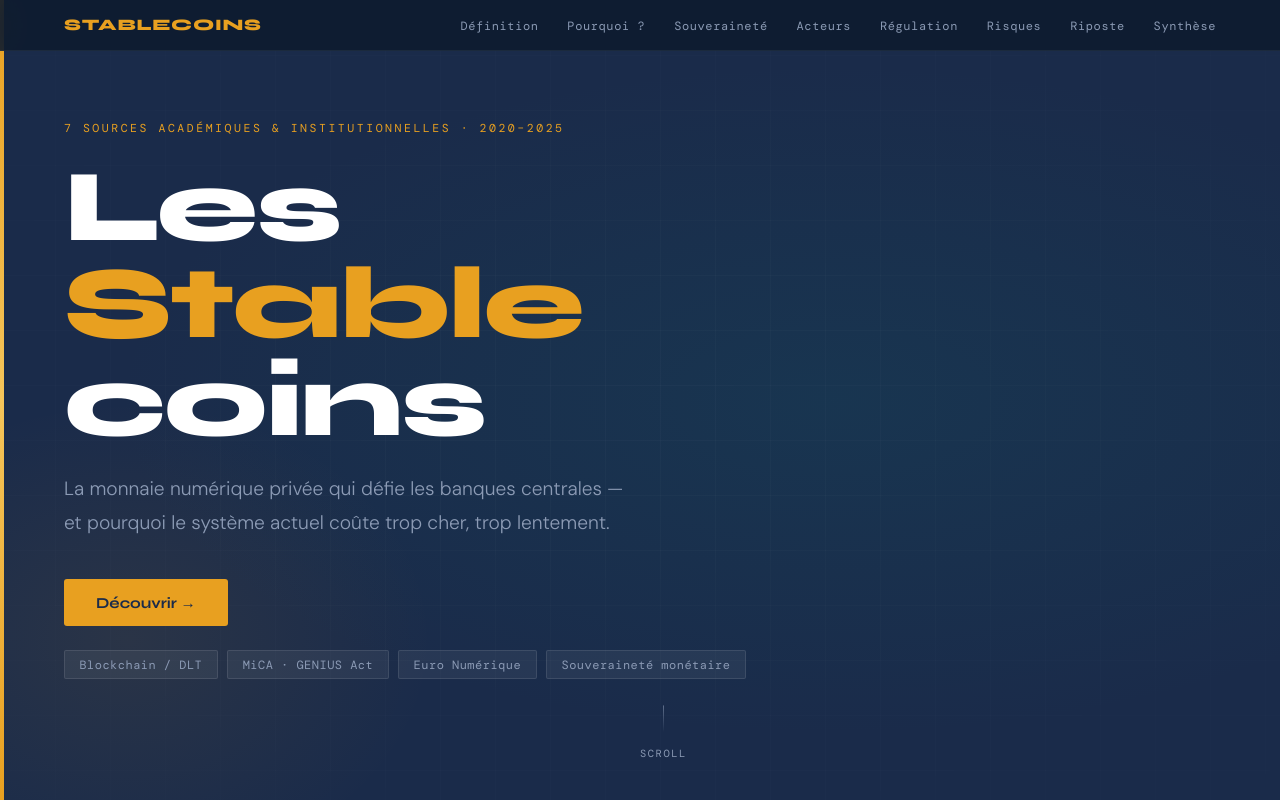
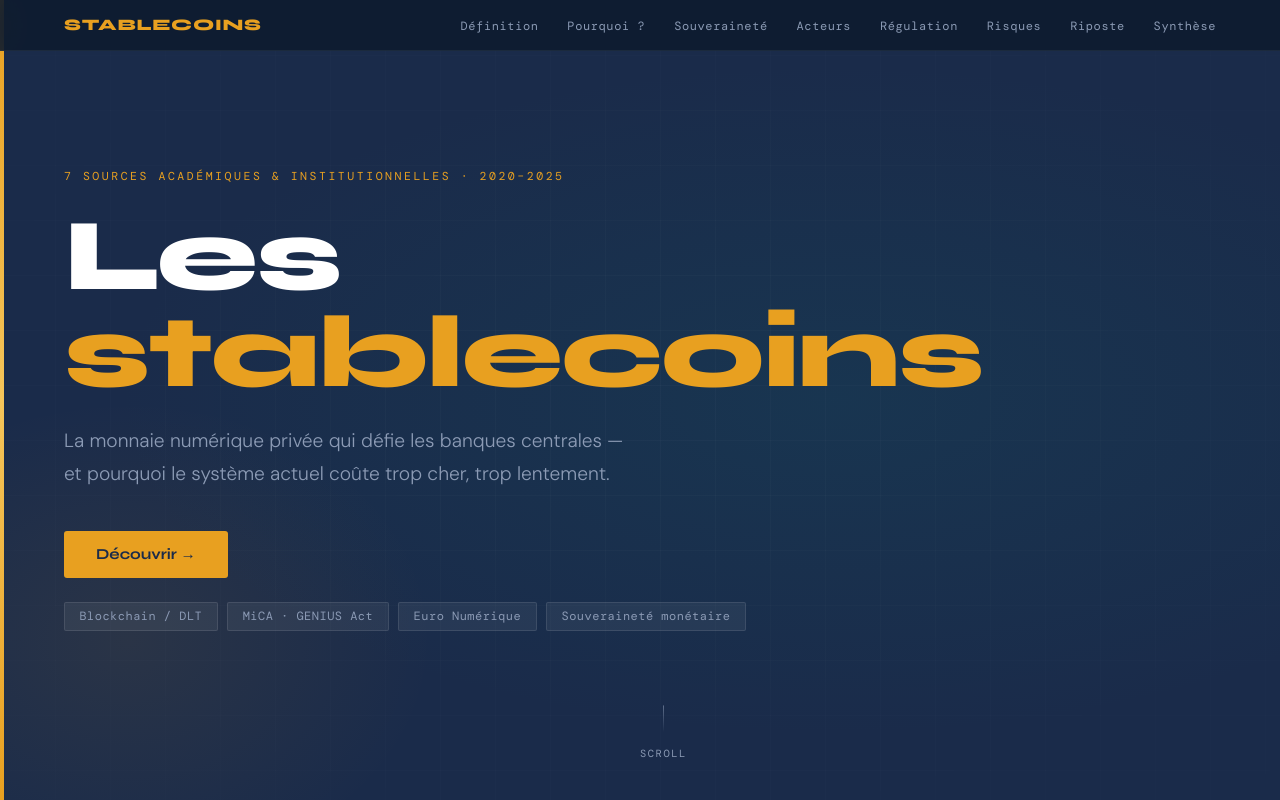
Before and after one commit to Guillaume-TB/Finance-digitale, a plain HTML site: page index.html in a window 1280 px wide. Shown: the top 800 px of the page. Drawn offline with nearby package versions, Linux system fonts and the light colour scheme.

Commit message:
Update index.html

```diff
--- a/index.html
+++ b/index.html
@@ -363,13 +363,16 @@ footer{background:#0D1B2E;padding:2.5rem 5vw;border-top:1px solid rgba(255,255,2
 </nav>
 
     <!-- HERO -->
-<section class="hero">
+
+  <section class="hero">
   <div class="hero-bg"></div>
   <div class="hero-grid"></div>
   <div class="hero-bar"></div>
   <div class="hero-content">
     <p class="hero-eyebrow">7 sources académiques &amp; institutionnelles · 2020–2025</p>
-    <h1 class="hero-title">Les<br><span>Stable</span><br>coins</h1>
+
+    <h1 class="hero-title">Les <span style="white-space: nowrap;">stablecoins</span></h1>
+
     <p class="hero-sub">La monnaie numérique privée qui défie les banques centrales — et pourquoi le système actuel coûte trop cher, trop lentement.</p>
     <a href="#why" class="hero-cta">Découvrir →</a>
     <div class="hero-tags">
@@ -384,6 +387,7 @@ footer{background:#0D1B2E;padding:2.5rem 5vw;border-top:1px solid rgba(255,255,2
     <span>SCROLL</span>
   </div>
 </section>
+
 <!-- DEFINITION -->
 <section id="definition" class="light">
   <div class="sec-label">01 / Définition</div>
```
